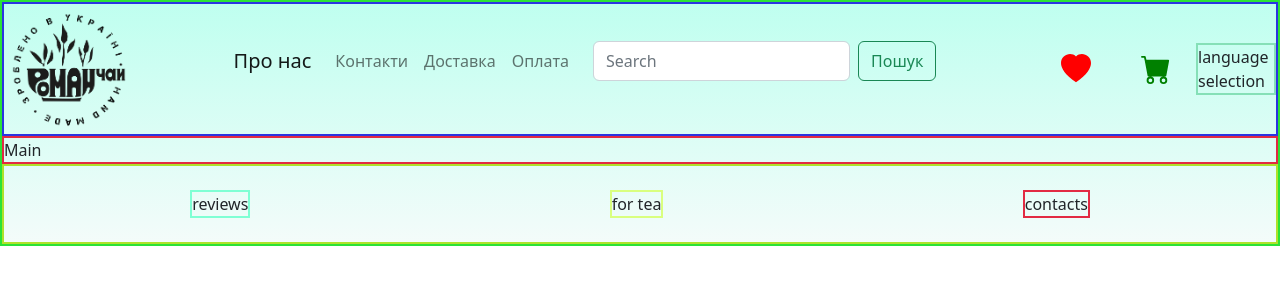
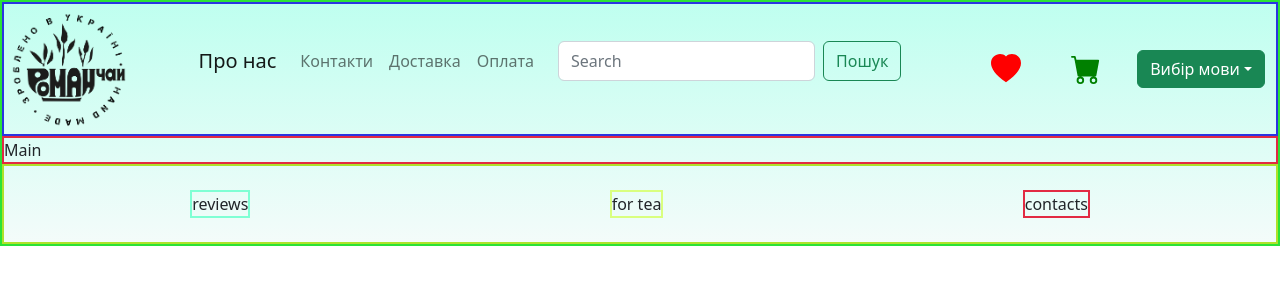
Before and after one commit to tana-stdik/Roman-tea, a React (Create React App) app: page / in a window 1280 px wide. Shown: the top 300 px of the page. Built offline with nearby package versions, Linux system fonts and the light colour scheme.

Commit message:
added LanguageSelection

```diff
--- a/src/components/Header.jsx
+++ b/src/components/Header.jsx
@@ -3,6 +3,7 @@ import c from './Header.module.css';
 import Menu from './Menu/Menu';
 import imaga from './../images/logo.png';
 import { BsFillCartFill, BsFillHeartFill } from "react-icons/bs";
+import LanguageSelection from "./LanguageSelection/LanguageSelection";
 
 const Header = (props) => {
   return (
@@ -18,7 +19,7 @@ const Header = (props) => {
        <BsFillCartFill className={c.header__shoppingCart}/>
       </div>
       <div className={c.header__languageSelection}>
-        language selection
+        <LanguageSelection />
       </div>
     </header>
   );
--- a/src/components/Header.module.css
+++ b/src/components/Header.module.css
@@ -3,7 +3,7 @@
 .grid__header {
 	grid-area: header;
 	display: grid;
-	grid-template: 1fr / minmax(auto, 130px) minmax(auto, auto) minmax(auto, 80px) minmax(auto, 80px) minmax(auto, 80px);
+	grid-template: 1fr / minmax(auto, 130px) minmax(auto, auto) minmax(auto, 80px) minmax(auto, 80px) minmax(auto, 150px);
 	border: 2px solid rgb(43, 52, 226);
 	justify-items: center;
 	align-items: center;
@@ -24,7 +24,3 @@
 	height: 30px;
 	color: green;
 }
-
-.header__languageSelection {
-	border: 2px solid rgb(133, 224, 183);
-}
--- /dev/null
+++ b/src/components/LanguageSelection/LanguageSelection.jsx
@@ -0,0 +1,19 @@
+import Dropdown from 'react-bootstrap/Dropdown';
+
+function LanguageSelection() {
+  return (
+    <Dropdown>
+      <Dropdown.Toggle variant="success" id="dropdown-basic">
+        Вибір мови
+      </Dropdown.Toggle>
+
+      <Dropdown.Menu>
+        <Dropdown.Item href="#/action-1">Українська</Dropdown.Item>
+        <Dropdown.Item href="#/action-2">Русский</Dropdown.Item>
+        <Dropdown.Item href="#/action-3">English</Dropdown.Item>
+      </Dropdown.Menu>
+    </Dropdown>
+  );
+}
+
+export default LanguageSelection;
--- /dev/null
+++ b/src/components/LanguageSelection/LanguageSelection.module.css
@@ -0,0 +1,3 @@
+.header__languageSelection {
+	border: 2px solid rgb(133, 224, 183);
+}
```
